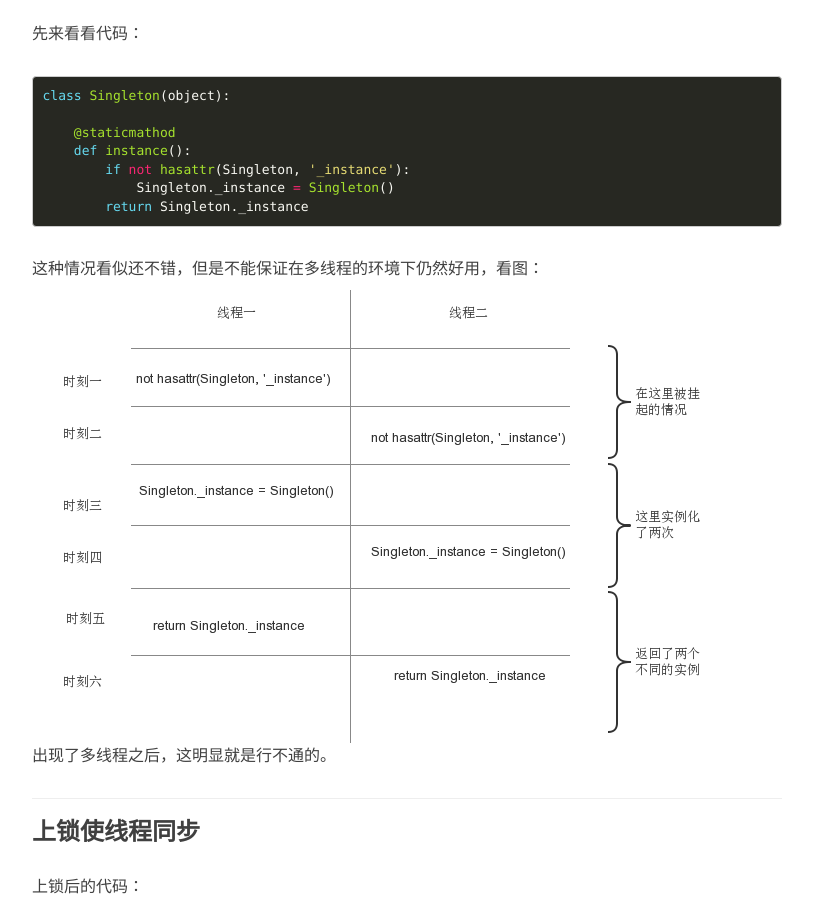
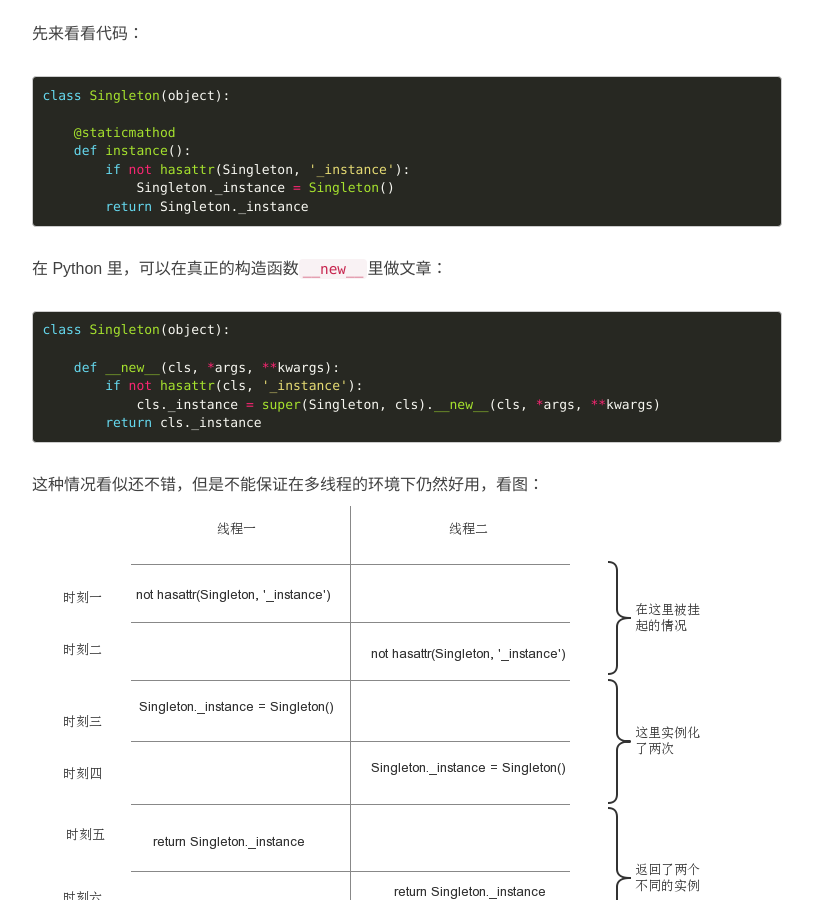
Before and after one commit to damnever/damnever.github.io, a Jekyll site: the page built from _posts/2015-04-07-singleton-pattern-in-python.md, in a window 1280 px wide and 900 px high, scrolled down 981 px. Shown: the whole window, without its empty margins (233-1046 px from the left). Built offline with Jekyll 4.4.1, drawn with Linux system fonts in a browser that asks for light colours; nearby versions of some CDN libraries; comment, search, counter and statistics services are not loaded.

```diff
--- a/_posts/2015-04-07-singleton-pattern-in-python.md
+++ b/_posts/2015-04-07-singleton-pattern-in-python.md
@@ -57,7 +57,15 @@
             Singleton._instance = Singleton()
         return Singleton._instance
 {% endhighlight %}
+在 Python 里，可以在真正的构造函数`__new__`里做文章：
+{% highlight python %}
+class Singleton(object):
 
+    def __new__(cls, *args, **kwargs):
+        if not hasattr(cls, '_instance'):
+            cls._instance = super(Singleton, cls).__new__(cls, *args, **kwargs)
+        return cls._instance
+{% endhighlight %}
 这种情况看似还不错，但是不能保证在多线程的环境下仍然好用，看图：
 ![singleton.png]({{ site.baseurl }}/img/post/2015-04-07.png)
 出现了多线程之后，这明显就是行不通的。
```
